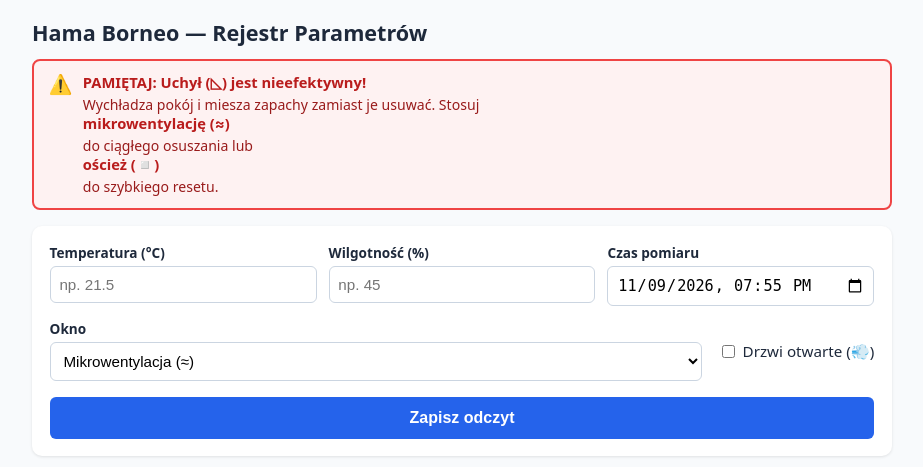
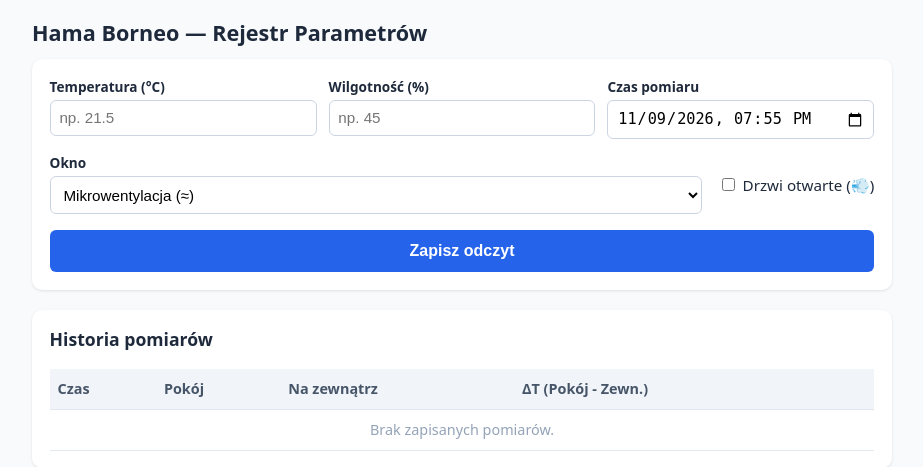
Before and after one commit to vkhyzhniak496-tech/hama-borneo-tracker, a FastAPI app: page / in a window 1280 px wide. Shown: the top 467 px of the page, without its empty margins (178-1101 px from the left). Run offline with FastAPI, Linux system fonts and the light colour scheme; data that the repository does not hold is empty.

Commit message:
Added Readme

```diff
--- a/templates/index.html
+++ b/templates/index.html
@@ -112,14 +112,6 @@
 
     <h2 style="font-size: 1.35rem; margin-bottom: 0.75rem;">Hama Borneo — Rejestr Parametrów</h2>
 
-    <!-- Stały czerwony alert mobilny -->
-    <div class="mobile-alert-warning">
-        <div class="icon">⚠️</div>
-        <div>
-            <strong>PAMIĘTAJ: Uchył (◺) jest nieefektywny!</strong>
-            Wychładza pokój i miesza zapachy zamiast je usuwać. Stosuj <strong>mikrowentylację (≈)</strong> do ciągłego osuszania lub <strong>oścież (◽)</strong> do szybkiego resetu.
-        </div>
-    </div>
 
     <div class="card">
         <form action="/add" method="post">
```
Also changed, not shown: README.md (added).
